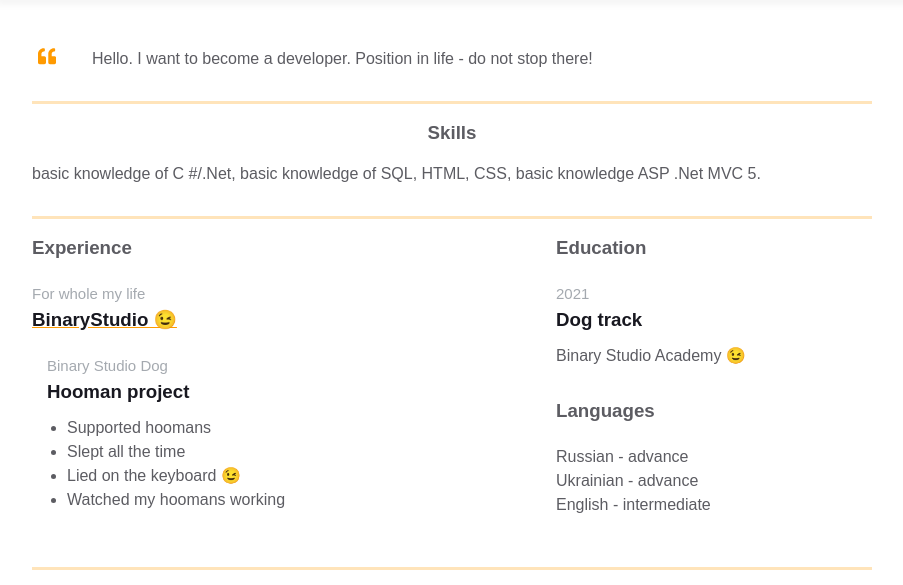
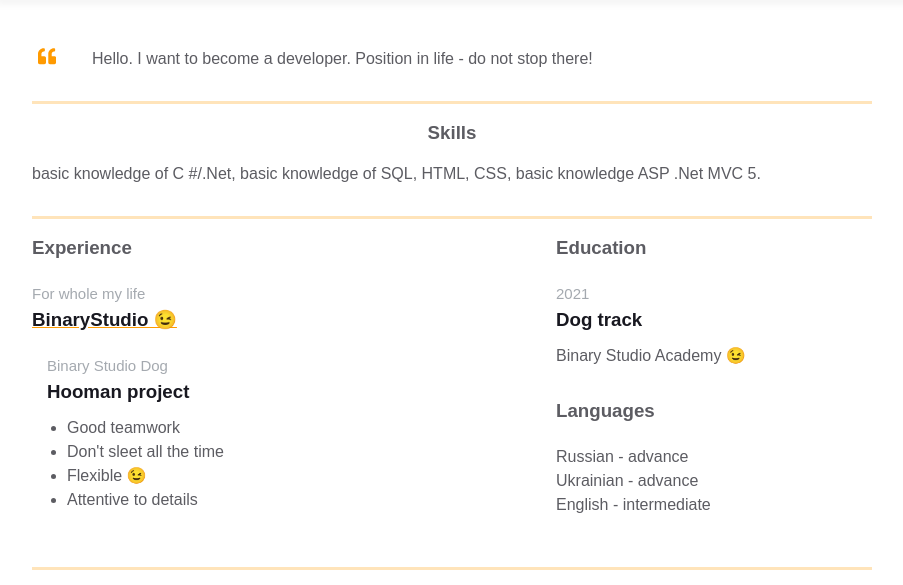
Before and after one commit to BasRom/homepage, a plain HTML site: page index.html in a window 1280 px wide. Shown: the part 384-969 px from the top of the page, without its empty margins (188-1091 px from the left). Drawn offline with Linux system fonts and the light colour scheme.

Commit message:
Added renew information

```diff
--- a/index.html
+++ b/index.html
@@ -97,10 +97,10 @@
                                 <span class="experiences__company-project-role">Binary Studio Dog</span>
                                 <h3 class="experiences__company-project-name">Hooman project</h3>
                                 <ul class="experiences__company-project-responsibilities">
-                                    <li>Supported hoomans</li>
-                                    <li>Slept all the time</li>
-                                    <li>Lied on the keyboard 😉</li>
-                                    <li>Watched my hoomans working</li>
+                                    <li>Good teamwork</li>
+                                    <li>Don't sleet all the time</li>
+                                    <li>Flexible 😉</li>
+                                    <li>Attentive to details</li>
                                 </ul>
                             </div>
                         </div>
```
